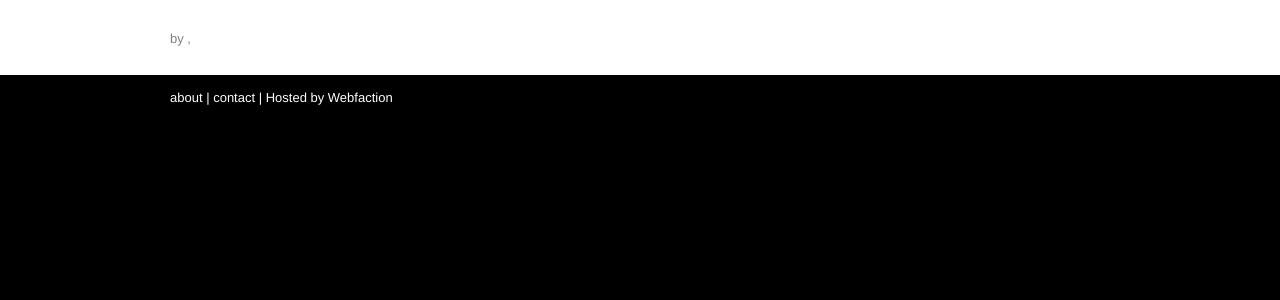
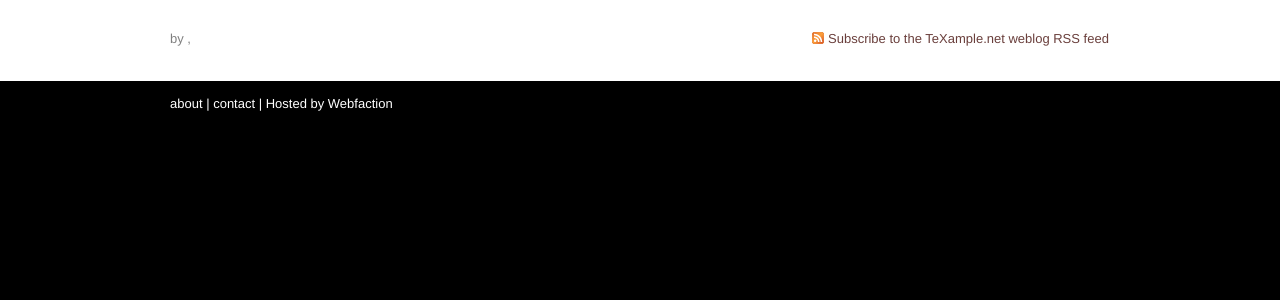
Before and after one commit to gtielemans/texample, a Django app: template texample/templates/texblog/entry_detail.html in a window 1280 px wide. Shown: the part 122-422 px from the top of the page. Run offline with Django 3.2, Linux system fonts and the light colour scheme; the template is opened without the code that fills it, so the values that code supplies are empty; parts of the project's set-up code (start-up, migrations or seed data) failed here and were passed over.

Commit message:
Added link to texblog rss

```diff
--- a/texample/templates/texblog/entry_archive.html
+++ b/texample/templates/texblog/entry_archive.html
@@ -26,3 +26,7 @@
 
 
 {% endblock %}
+
+{% block sidebar %}
+<p class="feedlink"><a href="{% url top_feeds "weblog" %}">Subscribe to the TeXample.net weblog RSS feed</a></p>
+{% endblock sidebar %}
--- a/texample/templates/texblog/entry_detail.html
+++ b/texample/templates/texblog/entry_detail.html
@@ -14,3 +14,7 @@
 {{entry.body_html|safe}}
 
 {% endblock %}
+
+{% block sidebar %}
+<p class="feedlink"><a href="{% url top_feeds "weblog" %}">Subscribe to the TeXample.net weblog RSS feed</a></p>
+{% endblock sidebar %}
```
